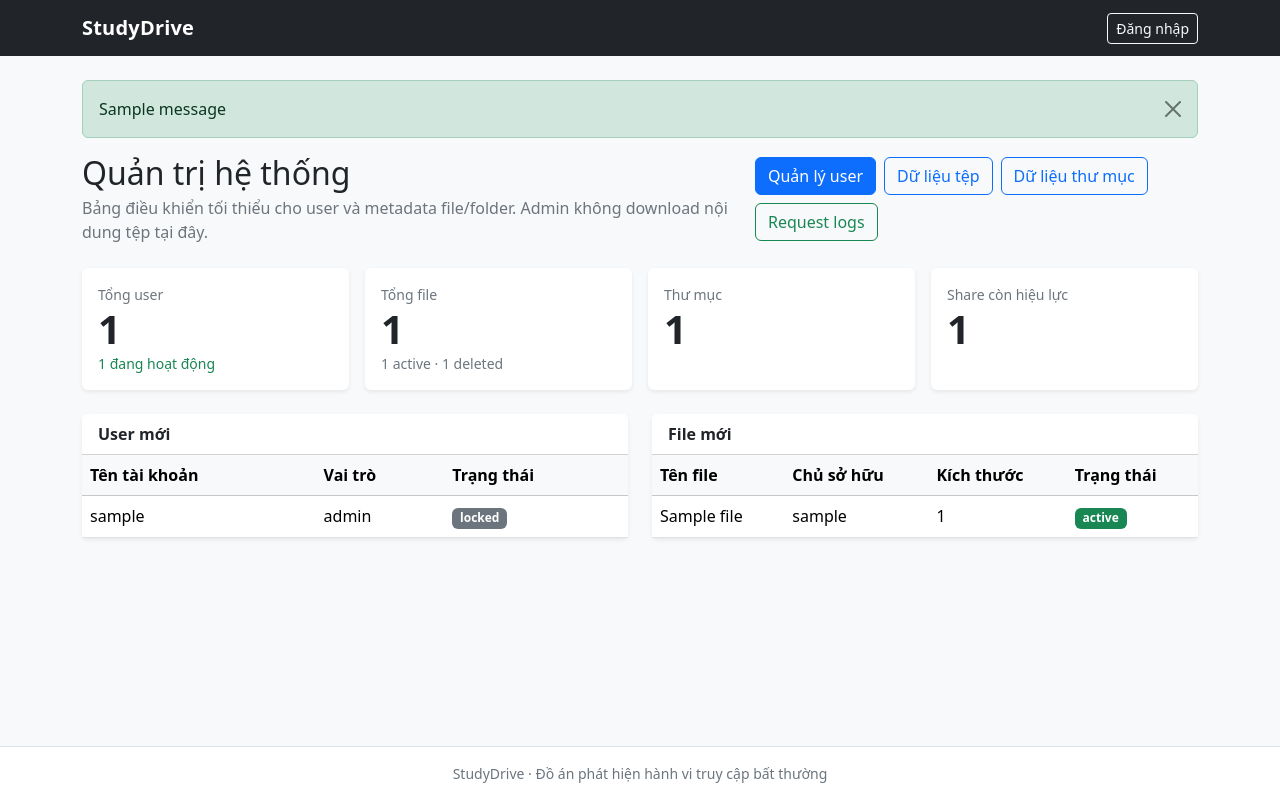
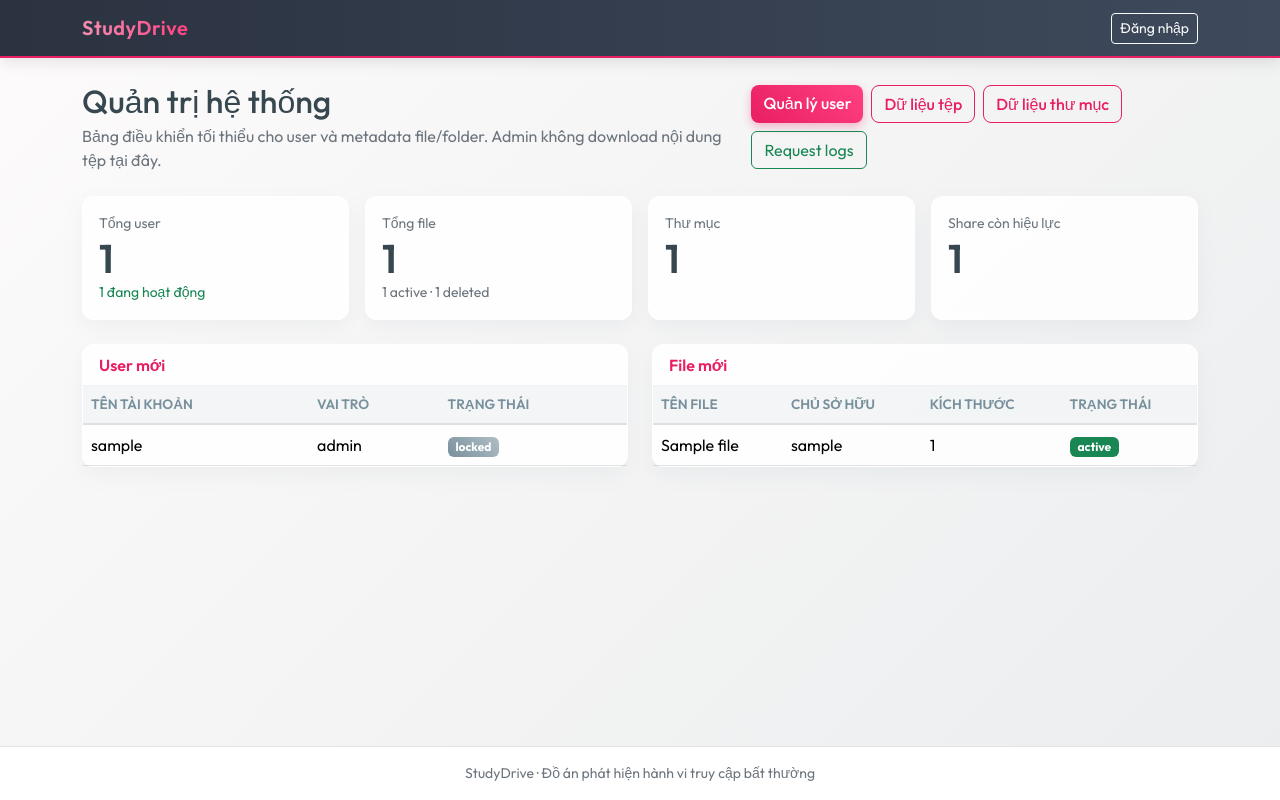
Before and after one commit to tzaan-sc/web-anomaly-detection-, a Flask app: template app/templates/admin/index.html in a window 1280 px wide. Run offline with Flask 3, Linux system fonts and the light colour scheme; the template is opened without the code that fills it: most values are stand-ins (such as "Sample title", 1, 10 or a date in 2020); one stand-in notice (Sample message) is shown.

Commit message:
fix popup thong báo

```diff
--- a/app/static/css/app.css
+++ b/app/static/css/app.css
@@ -1,27 +1,183 @@
-body {
-    min-width: 320px;
+@import url('https://fonts.googleapis.com/css2?family=Outfit:wght@300;400;500;600;700&display=swap');
+
+:root {
+    /* Premium Pink & Gray Theme Overrides */
+    --bs-primary: #e91e63;
+    --bs-primary-rgb: 233, 30, 99;
+    --bs-secondary: #78909c;
+    --bs-dark: #2b3240;
+    --bs-body-bg: #f5f7fa;
+    --bs-body-color: #37474f;
+    --bs-font-sans-serif: 'Outfit', sans-serif;
+    --bs-link-color: #d81b60;
+    --bs-link-hover-color: #ad1457;
+    --bs-border-color: rgba(200, 200, 200, 0.5);
 }
 
-code {
-    color: #b02a37;
+body {
+    font-family: var(--bs-font-sans-serif);
+    background: linear-gradient(135deg, #fdfbfb 0%, #ebedee 100%);
+    background-attachment: fixed;
+    min-width: 320px;
+    color: var(--bs-body-color);
+}
+
+/* Navbar Premium Styling */
+.navbar {
+    background: linear-gradient(90deg, #2b3240 0%, #3e4a5c 100%) !important;
+    box-shadow: 0 4px 15px rgba(0, 0, 0, 0.1);
+    border-bottom: 2px solid #e91e63;
 }
 
 .navbar-brand {
-    letter-spacing: 0.2px;
+    font-weight: 700;
+    letter-spacing: 0.5px;
+    background: linear-gradient(90deg, #f48fb1 0%, #ff4081 100%);
+    -webkit-background-clip: text;
+    -webkit-text-fill-color: transparent;
+    transition: transform 0.3s ease;
+}
+.navbar-brand:hover {
+    transform: scale(1.05);
+}
+
+.nav-link {
+    font-weight: 500;
+    transition: color 0.2s ease, transform 0.2s ease;
+}
+.nav-link:hover {
+    color: #f48fb1 !important;
+    transform: translateY(-1px);
+}
+
+/* Card Styling - Glassmorphism touch */
+.card {
+    border-radius: 12px;
+    border: 1px solid rgba(255, 255, 255, 0.7) !important;
+    background: rgba(255, 255, 255, 0.85) !important;
+    backdrop-filter: blur(10px);
+    box-shadow: 0 8px 20px rgba(120, 144, 156, 0.08) !important;
+    transition: transform 0.3s cubic-bezier(0.25, 0.8, 0.25, 1), box-shadow 0.3s cubic-bezier(0.25, 0.8, 0.25, 1);
+}
+.card:hover {
+    transform: translateY(-4px);
+    box-shadow: 0 15px 30px rgba(120, 144, 156, 0.15) !important;
+}
+
+.card-header {
+    background-color: transparent !important;
+    border-bottom: 1px solid rgba(0, 0, 0, 0.05) !important;
+    font-weight: 600;
+    color: var(--bs-primary);
+}
+
+/* Buttons */
+.btn-primary {
+    background: linear-gradient(45deg, #e91e63, #ff4081);
+    border: none;
+    color: white !important;
+    border-radius: 8px;
+    font-weight: 500;
+    box-shadow: 0 4px 10px rgba(233, 30, 99, 0.3);
+    transition: all 0.3s ease;
+}
+.btn-primary:hover {
+    background: linear-gradient(45deg, #d81b60, #f50057);
+    box-shadow: 0 6px 15px rgba(233, 30, 99, 0.4);
+    transform: translateY(-2px);
+}
+
+.btn-outline-primary {
+    color: #e91e63;
+    border-color: #e91e63;
+    border-radius: 8px;
+    font-weight: 500;
+    transition: all 0.3s ease;
+}
+.btn-outline-primary:hover {
+    background-color: #e91e63;
+    color: #fff;
+    transform: translateY(-2px);
+    box-shadow: 0 4px 10px rgba(233, 30, 99, 0.2);
+}
+
+/* Base secondary button -> gray overrides */
+.btn-outline-secondary {
+    border-radius: 8px;
+    transition: all 0.3s ease;
+}
+.btn-outline-secondary:hover {
+    background-color: #78909c;
+    border-color: #78909c;
+    color: #fff;
+    transform: translateY(-2px);
+    box-shadow: 0 4px 10px rgba(120, 144, 156, 0.2);
+}
+
+/* Tables */
+.table {
+    --bs-table-bg: transparent;
+    --bs-table-striped-bg: rgba(255,255,255, 0.4);
+    vertical-align: middle;
+}
+.table th {
+    white-space: nowrap;
+    text-transform: uppercase;
+    font-size: 0.85rem;
+    font-weight: 600;
+    color: #78909c;
+    border-bottom: 2px solid #e0e0e0;
+}
+.table tbody tr {
+    transition: background-color 0.2s ease, transform 0.2s ease;
+}
+.table tbody tr:hover {
+    background-color: rgba(233, 30, 99, 0.04);
+}
+
+/* Badges */
+.badge.text-bg-warning {
+    background: linear-gradient(45deg, #ff9800, #ffb74d);
+    color: #fff !important;
+    border-radius: 6px;
+    border: none;
+}
+.badge.text-bg-secondary {
+    background: linear-gradient(45deg, #78909c, #b0bec5);
+    color: #fff !important;
+}
+.badge.text-bg-primary {
+    background: linear-gradient(45deg, #e91e63, #ff4081);
+}
+
+/* Utilities */
+code {
+    color: #d81b60;
+    background-color: rgba(233, 30, 99, 0.05);
+    padding: 0.2em 0.4em;
+    border-radius: 4px;
+    font-size: 0.85em;
 }
 
 .min-width-0 {
     min-width: 0;
 }
 
-.folder-card {
-    transition: transform 0.15s ease, box-shadow 0.15s ease;
+.text-primary {
+    color: #e91e63 !important;
 }
 
-.folder-card:hover {
-    transform: translateY(-2px);
+/* Custom micro-animations */
+@keyframes fadeIn {
+    from { opacity: 0; transform: translateY(10px); }
+    to { opacity: 1; transform: translateY(0); }
 }
 
-.table th {
-    white-space: nowrap;
+main.container {
+    animation: fadeIn 0.4s ease-out forwards;
 }
+
+/* Ensure background of body doesn't override table bg badly */
+.table-light th {
+    background-color: rgba(120, 144, 156, 0.08) !important;
+}
--- a/app/templates/base.html
+++ b/app/templates/base.html
@@ -5,6 +5,10 @@
     <meta name="viewport" content="width=device-width, initial-scale=1">
     <meta name="description" content="StudyDrive - hệ thống quản lý tài liệu học tập">
     <title>{% block title %}StudyDrive{% endblock %}</title>
+
+    <link rel="preconnect" href="https://fonts.googleapis.com">
+    <link rel="preconnect" href="https://fonts.gstatic.com" crossorigin>
+    <link href="https://fonts.googleapis.com/css2?family=Outfit:wght@300;400;500;600;700&display=swap" rel="stylesheet">
 
     <link
         href="https://cdn.jsdelivr.net/npm/bootstrap@5.3.8/dist/css/bootstrap.min.css"
@@ -161,12 +165,24 @@
 </nav>
 
 <main class="container py-4 flex-grow-1">
+    {% block content %}{% endblock %}
+</main>
+
+<footer class="border-top bg-white py-3 mt-auto">
+    <div class="container text-center text-secondary small">
+        StudyDrive · Đồ án phát hiện hành vi truy cập bất thường
+    </div>
+</footer>
+
+<!-- Floating Alert Container -->
+<div id="toast-wrapper" class="position-fixed top-0 end-0 p-3 mt-5" style="z-index: 1100; min-width: 300px; max-width: 400px;">
     {% with messages = get_flashed_messages(with_categories=true) %}
         {% if messages %}
             {% for category, message in messages %}
                 <div
-                    class="alert alert-{{ category }} alert-dismissible fade show"
+                    class="alert alert-{{ category }} alert-dismissible fade show shadow-lg auto-dismiss"
                     role="alert"
+                    style="border-radius: 10px; border-left: 5px solid;"
                 >
                     {{ message }}
                     <button
@@ -179,21 +195,24 @@
             {% endfor %}
         {% endif %}
     {% endwith %}
-
-    {% block content %}{% endblock %}
-</main>
-
-<footer class="border-top bg-white py-3 mt-auto">
-    <div class="container text-center text-secondary small">
-        StudyDrive · Đồ án phát hiện hành vi truy cập bất thường
-    </div>
-</footer>
+</div>
 
 <script
     src="https://cdn.jsdelivr.net/npm/bootstrap@5.3.8/dist/js/bootstrap.bundle.min.js"
     integrity="sha384-FKyoEForCGlyvwx9Hj09JcYn3nv7wiPVlz7YYwJrWVcXK/BmnVDxM+D2scQbITxI"
     crossorigin="anonymous"
 ></script>
+<script>
+    document.addEventListener('DOMContentLoaded', function () {
+        setTimeout(function () {
+            var alerts = document.querySelectorAll('.auto-dismiss');
+            alerts.forEach(function (alertNode) {
+                var alert = bootstrap.Alert.getOrCreateInstance(alertNode);
+                alert.close();
+            });
+        }, 6000);
+    });
+</script>
 {% block scripts %}{% endblock %}
 </body>
 </html>
```
